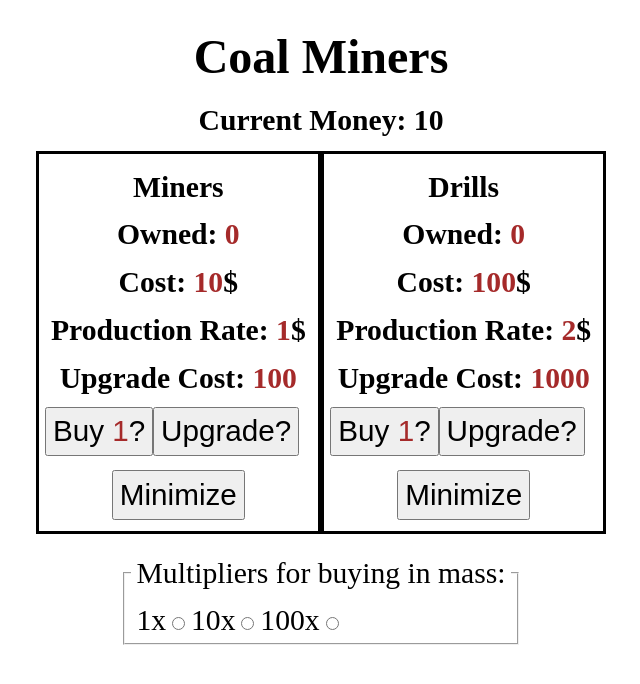
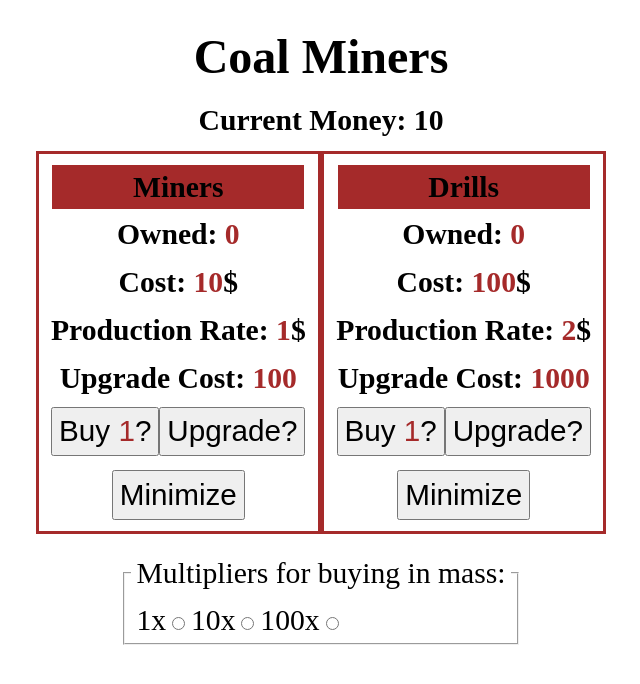
Before and after one commit to collerhatguy/coal-miner-fixed, a React (Create React App) app: page / in a window 1280 px wide. Shown: the top 684 px of the page, without its empty margins (319-959 px from the left). Built offline with nearby package versions, Linux system fonts and the light colour scheme.

Commit message:
styled a bit

```diff
--- a/src/App.css
+++ b/src/App.css
@@ -33,7 +33,18 @@ h2, button {
   font-size: calc(var(--max-font) / 1.618);
 }
 .worker {
-  border: solid .2em var(--secondary-color);
+  border: solid .2em var(--tertiary-color);
+  text-align: center;
+}
+.worker div {
+  display: flex;
+  justify-content: center;
+  align-items: center;
+  flex-direction: column;
+}
+.worker-name {
+  background-color: var(--tertiary-color);
+  width: 90%;
 }
 span {
   padding: 0;
--- a/src/components/Worker.js
+++ b/src/components/Worker.js
@@ -42,7 +42,7 @@ export default function Worker({worker, money, setMoney, multiplier}) {
             <div style={{
                 display: visible ? "block" : "none",
             }}>
-                <h2>{worker.name}</h2>
+                <h2 className="worker-name">{worker.name}</h2>
                 <h2>Owned: <span>{owned}</span></h2>
                 <h2>Cost: <span>{cost * multiplier}</span>$</h2>
                 <h2>Production Rate: <span>{productionRate}</span>$</h2>
```
Also changed, not shown: 1 other file (tests, documents, lock files or other folders).
